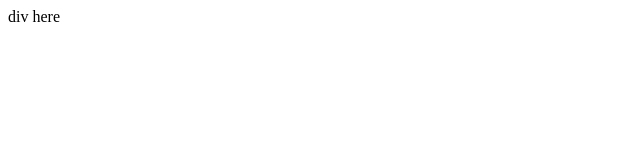
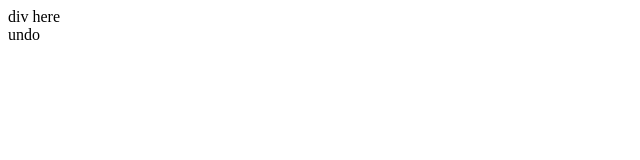
Before and after one commit to FullStackCityTech/project1, a plain HTML site: page index.html in a window 1280 px wide. Shown: the full height of the page, 0-640 px from the left. Drawn offline with Linux system fonts and the light colour scheme.

Commit message:
Revert "Revert "undo""
This reverts commit 64831fc05d30b67fdf5c3e4b723b8c9ef1e585e8.

```diff
--- a/index.html
+++ b/index.html
@@ -6,5 +6,6 @@
 </head>
 <body>
     <div>div here</div>
+    <div>undo </div>
 </body>
 </html>
```
